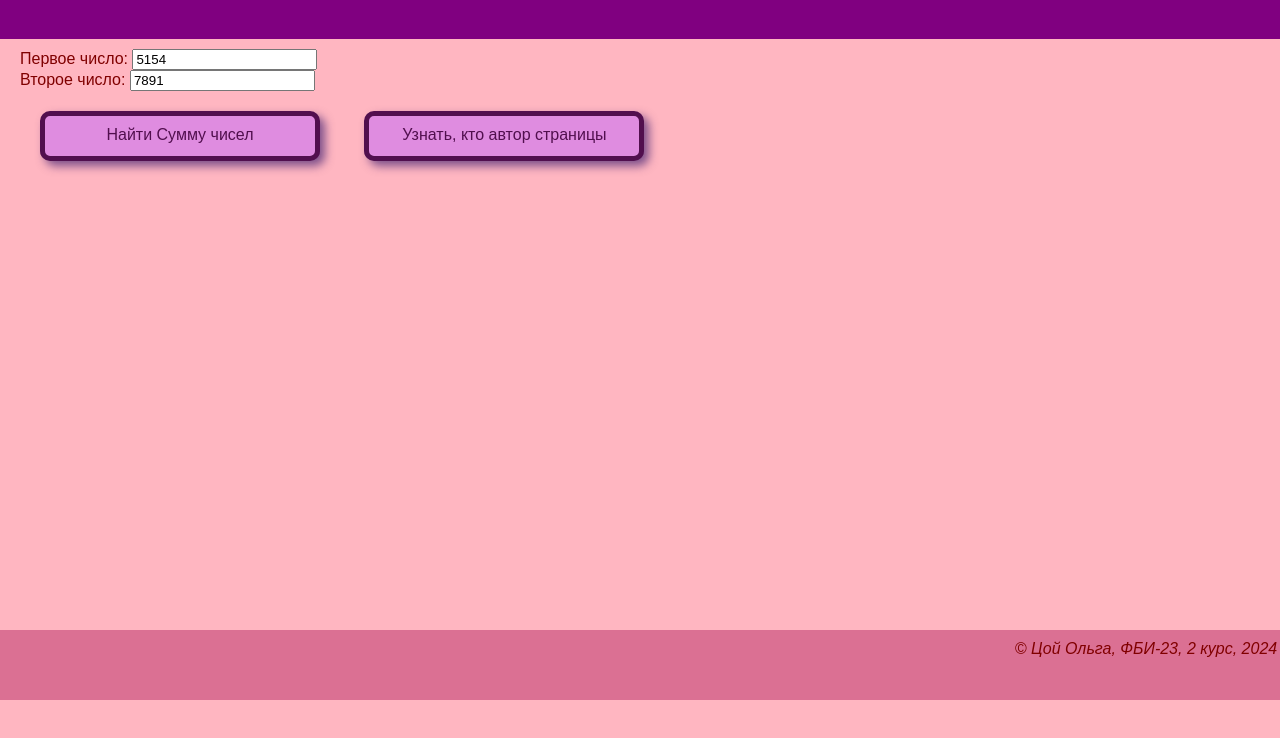
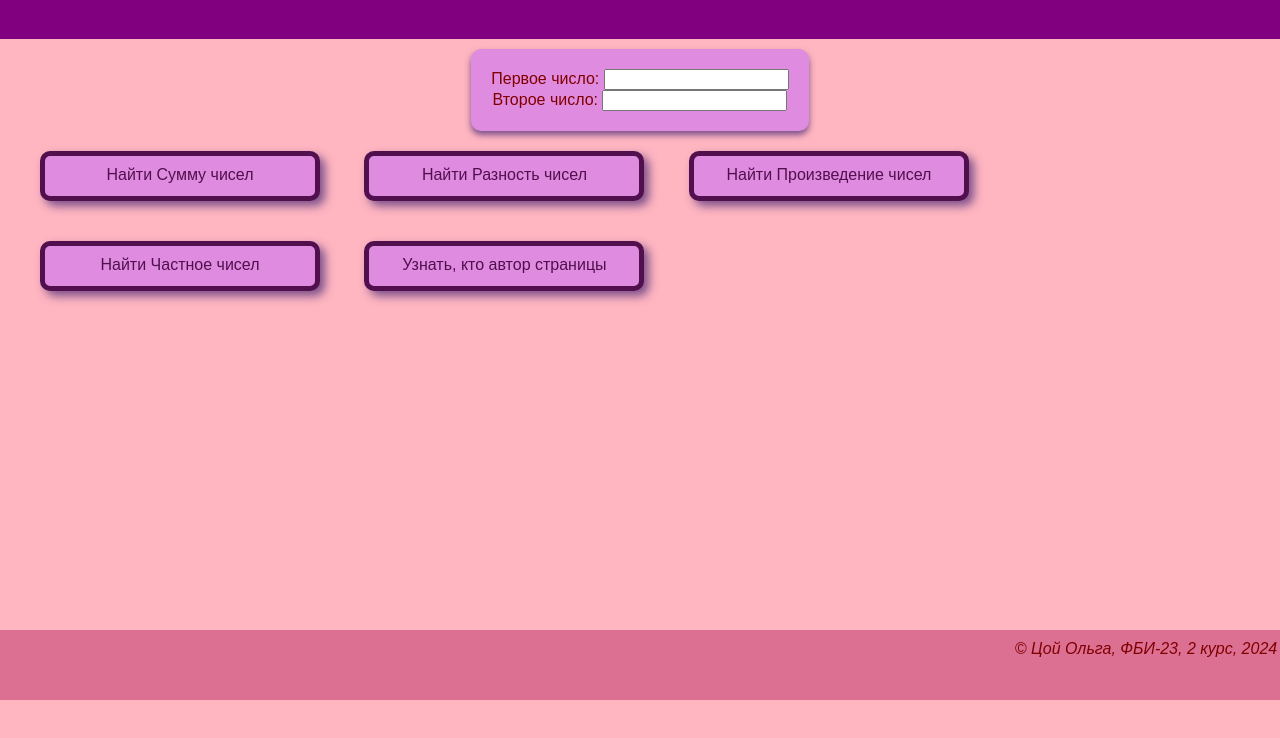
Before and after one commit to Olga120719/web-front-labs, a plain HTML site: page lab5/arithmetic.html in a window 1280 px wide. Shown: the part 100-838 px from the top of the page. Drawn offline with Linux system fonts and the light colour scheme.

Commit message:
Арифметические операции

```diff
--- a/lab5/arithmetic.html
+++ b/lab5/arithmetic.html
@@ -15,6 +15,30 @@
                 let b = parseInt(inputB.value);
                 let result = a + b;
                 alert('Сумма ' + a + ' и ' + b + ' равна ' + result);
+            }
+            function showDifference() {
+                let inputA = document.getElementById('numberA')
+                let inputB = document.getElementById('numberB')
+                let a = parseInt(inputA.value);
+                let b = parseInt(inputB.value);
+                let result = a - b;
+                alert('Разность ' + a + ' и ' + b + ' равна ' + result);
+            }
+            function showMultiplication() {
+                let inputA = document.getElementById('numberA')
+                let inputB = document.getElementById('numberB')
+                let a = parseInt(inputA.value);
+                let b = parseInt(inputB.value);
+                let result = a * b;
+                alert('Разность ' + a + ' и ' + b + ' равна ' + result);
+            }
+            function showDivision() {
+                let inputA = document.getElementById('numberA')
+                let inputB = document.getElementById('numberB')
+                let a = parseInt(inputA.value);
+                let b = parseInt(inputB.value);
+                let result = a / b;
+                alert('Разность ' + a + ' и ' + b + ' равна ' + result);
             }
             function showAuthor() {
                 let autor = 'Автор страницы:\nЦой Ольга Дмитриевна';
@@ -41,6 +65,19 @@
                 box-shadow: 5px 5px 10px rgba(70, 35, 115, 0.7);
                 cursor: pointer;
             }
+            .x {
+                display: flex;
+                justify-content: center;
+                align-items: center;
+                height: 100%;
+            }
+            .c {
+                background-color: rgb(223, 140, 224);
+                border-radius: 10px;
+                padding: 20px;
+                text-align: center;
+                box-shadow: 0 4px 6px rgba(70, 35, 115, 0.7);
+            }
         </style>
     </head>
 
@@ -50,9 +87,16 @@
         </header>
 
         <main>
-           <label>Первое число: <input type="number" value="5154" id="numberA"></label><br>
-           <label>Второе число: <input type="number" value="7891" id="numberB"></label><br>
+           <div class="x">
+                <div class="c">
+                    <label>Первое число: <input type="number" id="numberA"></label><br>
+                    <label>Второе число: <input type="number" id="numberB"></label><br>
+                </div>
+           </div>
            <div class="message" onclick="showSum()">Найти Сумму чисел</div>
+           <div class="message" onclick="showDifference()">Найти Разность чисел</div>
+           <div class="message" onclick="showMultiplication()">Найти Произведение чисел</div>
+           <div class="message" onclick="showDivision()">Найти Частное чисел</div>
            <div class="message" onclick="showAuthor()">Узнать, кто автор страницы</div>
         </main>
 
```
